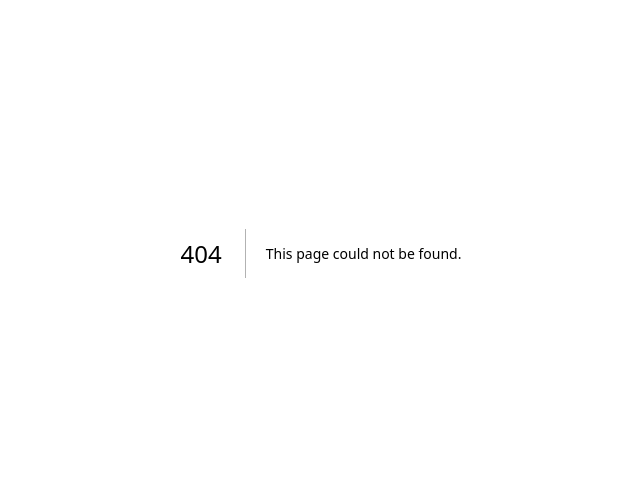
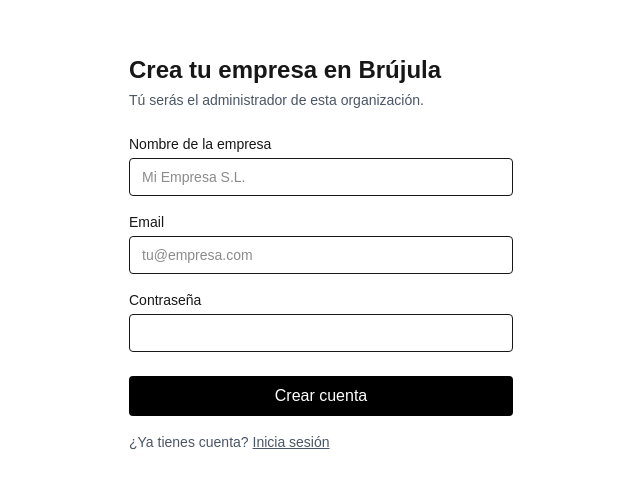
Before and after one commit to dabarcao/brujula, a Next.js app: page /signup in a window 1280 px wide. Before the commit this address had no page. Shown: the part 147-634 px from the top of the page, without its empty margins (319-959 px from the left). Built offline with nearby package versions, Linux system fonts and the light colour scheme.

Commit message:
Añadir documentación de contexto

```diff
--- /dev/null
+++ b/src/app/actions/auth.ts
@@ -0,0 +1,65 @@
+"use server";
+
+import { redirect } from "next/navigation";
+import { createClient } from "@/lib/supabase/server";
+
+export async function signUp(formData: FormData) {
+  const email = String(formData.get("email") || "").trim();
+  const password = String(formData.get("password") || "");
+  const orgName = String(formData.get("orgName") || "").trim();
+
+  if (!email || !password || !orgName) {
+    redirect("/signup?error=" + encodeURIComponent("Rellena todos los campos."));
+  }
+
+  const supabase = await createClient();
+
+  const { error: signUpError } = await supabase.auth.signUp({
+    email,
+    password,
+    options: {
+      // Guardamos el nombre de empresa como metadata del usuario para poder
+      // crear la organización en cuanto confirme su correo e inicie sesión
+      // por primera vez (ver /dashboard).
+      data: { pending_org_name: orgName },
+    },
+  });
+
+  if (signUpError) {
+    redirect("/signup?error=" + encodeURIComponent(signUpError.message));
+  }
+
+  // Con "confirm email" activado en Supabase, en este punto el usuario
+  // todavía no tiene sesión activa hasta que confirme su correo, así que
+  // la organización se crea la primera vez que inicia sesión con éxito
+  // (ver /dashboard, que la crea si el usuario confirmado aún no la tiene).
+  redirect(
+    "/login?message=" +
+      encodeURIComponent(
+        `Te hemos enviado un correo a ${email} para confirmar tu cuenta. Después de confirmarlo, inicia sesión y crearemos "${orgName}".`
+      ) +
+      "&orgName=" +
+      encodeURIComponent(orgName)
+  );
+}
+
+export async function signIn(formData: FormData) {
+  const email = String(formData.get("email") || "").trim();
+  const password = String(formData.get("password") || "");
+
+  const supabase = await createClient();
+
+  const { error } = await supabase.auth.signInWithPassword({ email, password });
+
+  if (error) {
+    redirect("/login?error=" + encodeURIComponent(error.message));
+  }
+
+  redirect("/dashboard");
+}
+
+export async function signOut() {
+  const supabase = await createClient();
+  await supabase.auth.signOut();
+  redirect("/login");
+}
--- /dev/null
+++ b/src/app/dashboard/page.tsx
@@ -0,0 +1,83 @@
+import { redirect } from "next/navigation";
+import { createClient } from "@/lib/supabase/server";
+import { signOut } from "@/app/actions/auth";
+
+export default async function DashboardPage() {
+  const supabase = await createClient();
+
+  const {
+    data: { user },
+  } = await supabase.auth.getUser();
+
+  if (!user) {
+    redirect("/login");
+  }
+
+  let { data: member } = await supabase
+    .from("members")
+    .select("id, role, organization_id, organizations(name)")
+    .eq("auth_user_id", user.id)
+    .maybeSingle();
+
+  // Primera vez que este usuario entra tras confirmar su correo: si guardó
+  // un nombre de empresa pendiente al registrarse, la creamos ahora.
+  if (!member) {
+    const pendingOrgName = user.user_metadata?.pending_org_name as
+      | string
+      | undefined;
+
+    if (pendingOrgName) {
+      const { error } = await supabase.rpc("create_organization_and_admin", {
+        org_name: pendingOrgName,
+      });
+
+      if (!error) {
+        const { data: refreshedMember } = await supabase
+          .from("members")
+          .select("id, role, organization_id, organizations(name)")
+          .eq("auth_user_id", user.id)
+          .maybeSingle();
+        member = refreshedMember;
+      }
+    }
+  }
+
+  if (!member) {
+    return (
+      <main className="flex-1 flex items-center justify-center p-8">
+        <div className="max-w-md text-center">
+          <p className="mb-4">
+            Tu cuenta todavía no está asociada a ninguna organización.
+          </p>
+          <form action={signOut}>
+            <button className="underline text-sm">Cerrar sesión</button>
+          </form>
+        </div>
+      </main>
+    );
+  }
+
+  const orgName = (member.organizations as unknown as { name: string } | null)?.name;
+
+  return (
+    <main className="flex-1 p-8 max-w-2xl mx-auto w-full">
+      <div className="flex items-center justify-between mb-8">
+        <h1 className="text-2xl font-semibold">{orgName}</h1>
+        <form action={signOut}>
+          <button className="text-sm underline text-gray-600">Cerrar sesión</button>
+        </form>
+      </div>
+
+      <p className="text-gray-600">
+        Sesión iniciada como <strong>{user.email}</strong>
+        {member.role === "org_admin" ? " (administrador)" : ""}.
+      </p>
+
+      <p className="text-sm text-gray-500 mt-6">
+        Aquí irán tus solicitudes de feedback, tu mapa de competencias y,
+        si eres administrador, las métricas agregadas de tu organización —
+        siguiente paso de la construcción.
+      </p>
+    </main>
+  );
+}
--- /dev/null
+++ b/src/app/login/page.tsx
@@ -0,0 +1,66 @@
+import Link from "next/link";
+import { signIn } from "@/app/actions/auth";
+
+export default async function LoginPage({
+  searchParams,
+}: {
+  searchParams: Promise<{ error?: string; message?: string }>;
+}) {
+  const { error, message } = await searchParams;
+
+  return (
+    <main className="flex-1 flex items-center justify-center p-8">
+      <div className="w-full max-w-sm">
+        <h1 className="text-2xl font-semibold mb-6">Inicia sesión en Brújula</h1>
+
+        {message && (
+          <p className="mb-4 rounded bg-blue-50 text-blue-700 text-sm p-3">
+            {message}
+          </p>
+        )}
+        {error && (
+          <p className="mb-4 rounded bg-red-50 text-red-700 text-sm p-3">
+            {error}
+          </p>
+        )}
+
+        <form action={signIn} className="flex flex-col gap-4">
+          <label className="flex flex-col gap-1 text-sm">
+            Email
+            <input
+              name="email"
+              type="email"
+              required
+              className="border rounded px-3 py-2"
+              placeholder="tu@empresa.com"
+            />
+          </label>
+
+          <label className="flex flex-col gap-1 text-sm">
+            Contraseña
+            <input
+              name="password"
+              type="password"
+              required
+              className="border rounded px-3 py-2"
+            />
+          </label>
+
+          <button
+            type="submit"
+            className="bg-black text-white rounded px-3 py-2 mt-2 hover:bg-gray-800"
+          >
+            Entrar
+          </button>
+        </form>
+
+        <p className="text-sm text-gray-600 mt-4">
+          ¿Todavía no tienes cuenta?{" "}
+          <Link href="/signup" className="underline">
+            Crea tu empresa
+          </Link>
+        </p>
+      </div>
+    </main>
+  );
+}
--- a/src/app/page.tsx
+++ b/src/app/page.tsx
@@ -1,11 +1,26 @@
+import Link from "next/link";
+
 export default function Home() {
   return (
     <main className="flex-1 flex flex-col items-center justify-center gap-4 p-8 text-center">
       <h1 className="text-3xl font-semibold tracking-tight">Brújula</h1>
       <p className="max-w-md text-gray-600">
         Feedback anónimo entre compañeros, con orientación hacia la mejora.
-        Proyecto en construcción.
       </p>
+      <div className="flex gap-3 mt-2">
+        <Link
+          href="/signup"
+          className="bg-black text-white rounded px-4 py-2 text-sm hover:bg-gray-800"
+        >
+          Crear tu empresa
+        </Link>
+        <Link
+          href="/login"
+          className="border rounded px-4 py-2 text-sm hover:bg-gray-50"
+        >
+          Iniciar sesión
+        </Link>
+      </div>
     </main>
   );
 }
--- /dev/null
+++ b/src/app/signup/page.tsx
@@ -0,0 +1,76 @@
+import Link from "next/link";
+import { signUp } from "@/app/actions/auth";
+
+export default async function SignupPage({
+  searchParams,
+}: {
+  searchParams: Promise<{ error?: string }>;
+}) {
+  const { error } = await searchParams;
+
+  return (
+    <main className="flex-1 flex items-center justify-center p-8">
+      <div className="w-full max-w-sm">
+        <h1 className="text-2xl font-semibold mb-1">Crea tu empresa en Brújula</h1>
+        <p className="text-sm text-gray-600 mb-6">
+          Tú serás el administrador de esta organización.
+        </p>
+
+        {error && (
+          <p className="mb-4 rounded bg-red-50 text-red-700 text-sm p-3">
+            {error}
+          </p>
+        )}
+
+        <form action={signUp} className="flex flex-col gap-4">
+          <label className="flex flex-col gap-1 text-sm">
+            Nombre de la empresa
+            <input
+              name="orgName"
+              type="text"
+              required
+              className="border rounded px-3 py-2"
+              placeholder="Mi Empresa S.L."
+            />
+          </label>
+
+          <label className="flex flex-col gap-1 text-sm">
+            Email
+            <input
+              name="email"
+              type="email"
+              required
+              className="border rounded px-3 py-2"
+              placeholder="tu@empresa.com"
+            />
+          </label>
+
+          <label className="flex flex-col gap-1 text-sm">
+            Contraseña
+            <input
+              name="password"
+              type="password"
+              required
+              minLength={8}
+              className="border rounded px-3 py-2"
+            />
+          </label>
+
+          <button
+            type="submit"
+            className="bg-black text-white rounded px-3 py-2 mt-2 hover:bg-gray-800"
+          >
+            Crear cuenta
+          </button>
+        </form>
+
+        <p className="text-sm text-gray-600 mt-4">
+          ¿Ya tienes cuenta?{" "}
+          <Link href="/login" className="underline">
+            Inicia sesión
+          </Link>
+        </p>
+      </div>
+    </main>
+  );
+}
```
Also changed, not shown: 2 other files (tests, documents, lock files or other folders).
